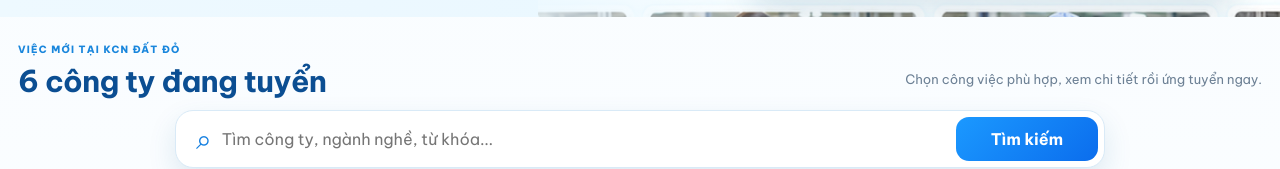
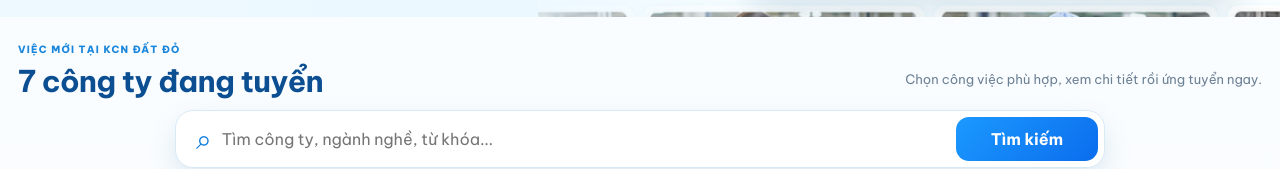
Before and after one commit to phanhau207866-blip/viec-lam-kcn-dat-do, a Next.js app: page / in a window 1280 px wide. Shown: the part 392-561 px from the top of the page. Built offline with nearby package versions, Linux system fonts and the light colour scheme; no server answers; the database is empty.

Commit message:
Update homepage company count to seven

```diff
--- a/app/page.tsx
+++ b/app/page.tsx
@@ -13,7 +13,7 @@ export default function Home() {
         <HeroSection />
 
         <section id="viec-dang-tuyen" className="jobs-section wide-container">
-          <div className="section-head final-head"><div><span className="eyebrow">VIỆC MỚI TẠI KCN ĐẤT ĐỎ</span><h2>6 công ty đang tuyển</h2></div><p>Chọn công việc phù hợp, xem chi tiết rồi ứng tuyển ngay.</p></div>
+          <div className="section-head final-head"><div><span className="eyebrow">VIỆC MỚI TẠI KCN ĐẤT ĐỎ</span><h2>7 công ty đang tuyển</h2></div><p>Chọn công việc phù hợp, xem chi tiết rồi ứng tuyển ngay.</p></div>
           <JobExplorer />
         </section>
 
```
